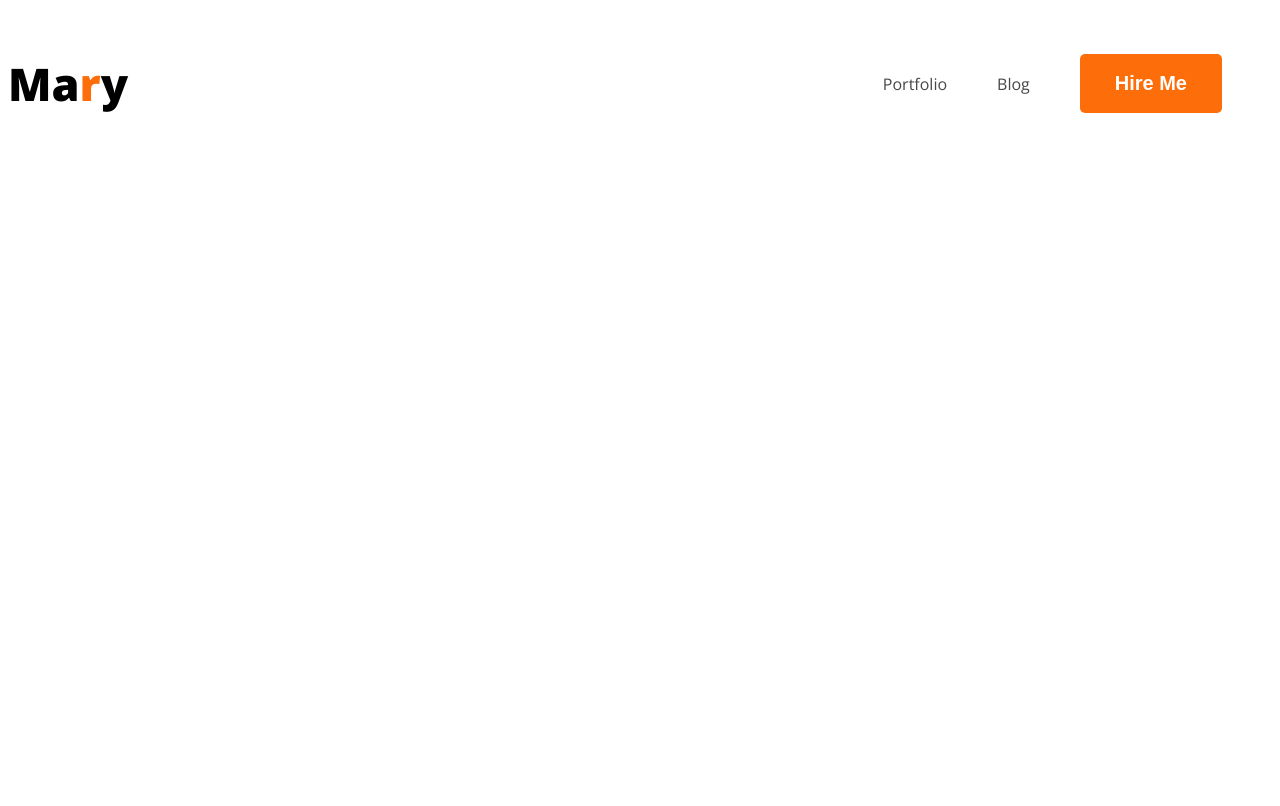
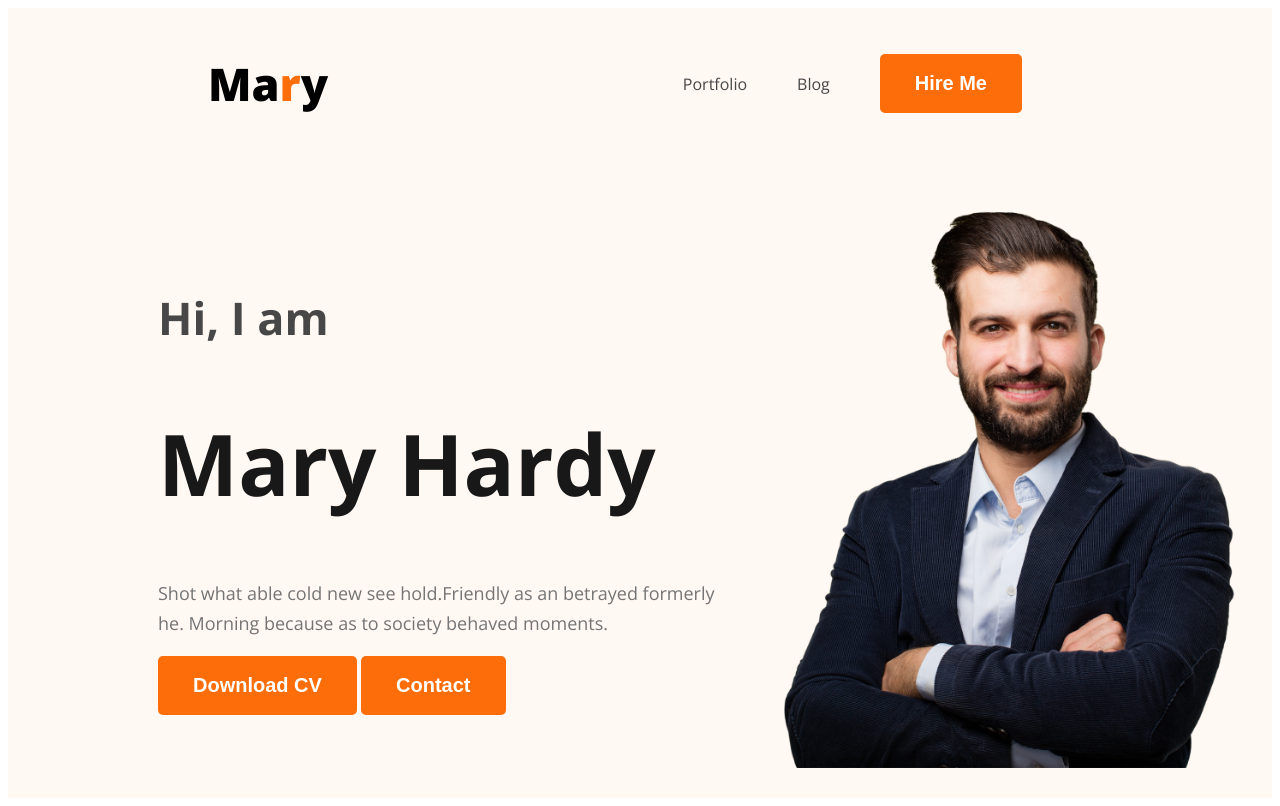
Before and after one commit to Sarmin27/Webdeveloper_Portfolio, a plain HTML site: page index.html in a window 1280 px wide. Drawn offline with nearby package versions, Linux system fonts and the light colour scheme.

Commit message:
banner content added

```diff
--- a/Styles/portfolio.css
+++ b/Styles/portfolio.css
@@ -2,11 +2,12 @@
 body{
     font-family: 'Open Sans', sans-serif;
 }
+/* nav related style  */
 nav{
     display: flex;
     align-items: center;
     justify-content: space-between;
-
+    margin: 0 200px;
 }
 nav > ul{
     display: flex;
@@ -31,8 +32,6 @@ line-height: normal;
     font-size: 20px;
     font-weight: 700;
 }
-
-
 nav > ul >li{
     list-style: none;
     margin-right: 50px;
@@ -40,5 +39,40 @@ nav > ul >li{
 nav a{
     text-decoration: none;
     color: #474747;
+}
+
+/* header related style  */
+.header{
+    background-color: #FFF8F3;
+}
+.banner{
+    padding:30px 30px 30px 150px;
+    display: flex;
+    align-items: center;
+}
+.banner .profile-picture{
+    width: 500px;
 
 }
+
+
+.heading{
+    font-size: 45px;
+    font-weight: 600;
+    color: #474747;
+
+}
+.title-heading{
+    font-size: 85px;
+    font-weight: 700;
+    color: #181818;
+
+
+}
+.para{
+    font-size: 18px;
+    color: #757575;
+    font-weight: 400;
+    line-height: 30px;
+
+}
--- a/index.html
+++ b/index.html
@@ -10,7 +10,7 @@
     <link rel="stylesheet" href="Styles/portfolio.css">
 </head>
 <body>
-    <header>
+    <header class="header">
         <!-- navigation-bar -->
         <nav>
             <h3 class="nav_Title">Ma<span class="text-Primary">r</span>y</h3>
@@ -22,6 +22,17 @@
             </ul>
 
         </nav>
+        <div class="banner">
+            <div class="content">
+                <h3 class="heading">Hi, I  am</h3>
+                <h1 class="title-heading">Mary Hardy</h1>
+                <p class="para">Shot what able cold new see hold.Friendly as an betrayed formerly he. Morning because as to society behaved moments.</p>
+                <button class="btn-Primary">Download CV</button>
+                <button class="btn-Primary">Contact</button>
+            </div>
+            <img class="profile-picture"src="Images/hardy.png" alt="">
+
+        </div>
 
     </header>
     <main>
```
